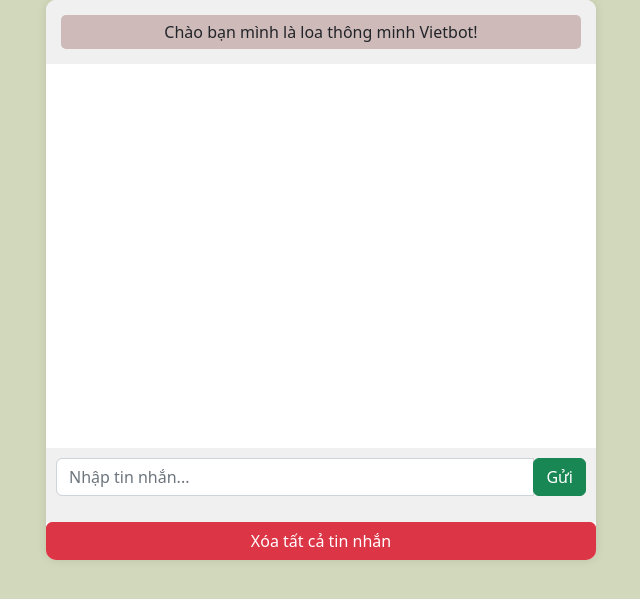
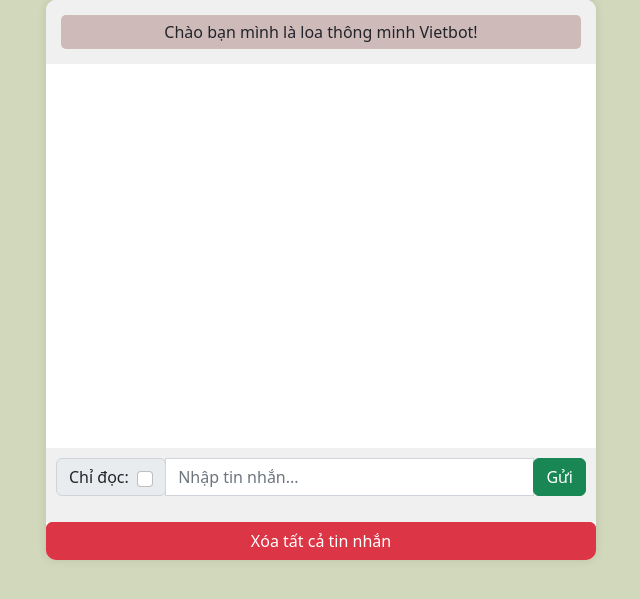
Before and after one commit to marion001/UI_VietBot, a PHP site: page /include_php/ChatBot.php in a window 1280 px wide. Shown: the top 599 px of the page, without its empty margins (319-959 px from the left). Run offline with PHP 8.4, Linux system fonts and the light colour scheme; data that the repository does not hold is empty.

Commit message:
Update ChatBot.php

```diff
--- a/include_php/ChatBot.php
+++ b/include_php/ChatBot.php
@@ -196,13 +196,16 @@ Facebook: https://www.facebook.com/TWFyaW9uMDAx  -->
 
 
 <div class="input-group mb-3">
+ <div class="input-group-prepend">
+    <span class="input-group-text" id="basic-addon1">Chỉ đọc: &nbsp;<input title="Chỉ đọc nội dung văn bản bạn đã nhập ra loa và sẽ không hiển thị trong dao diện chatbox" type="checkbox" class="form-check-input" id="message-type-checkbox"></span>
+  </div>
+
+
  <input type="text" class="form-control" id="user-input" class="chat-input" placeholder="Nhập tin nhắn..." aria-label="Recipient's username" aria-describedby="basic-addon2">
   <div class="input-group-append">
    <button type="submit" class="btn btn-success">Gửi</button>
   </div>
 </div>
-<input title="Chỉ đọc nội dung văn bản bạn đã nhập ra loa và sẽ không hiển thị trong dao diện chatbox"  style="display: none;" type="checkbox" class="form-check-input" id="message-type-checkbox">
-
 
 
     </form>
```
